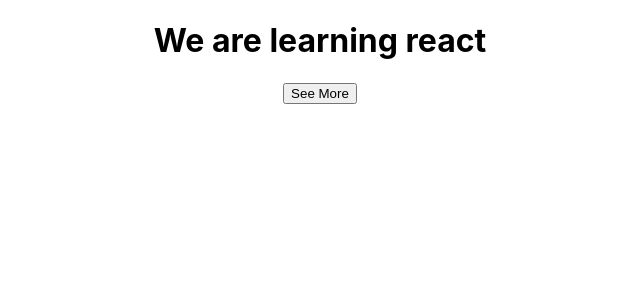
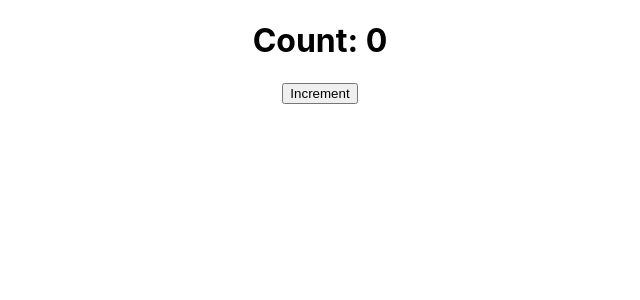
Before and after one commit to mukesh-mahato/Learn-React, a React (Create React App) app: page / in a window 1280 px wide. Shown: the top 300 px of the page, without its empty margins (320-960 px from the left). Built offline with nearby package versions, Linux system fonts and the light colour scheme.

Commit message:
SetStateCounter

```diff
--- a/src/App.js
+++ b/src/App.js
@@ -4,6 +4,7 @@
 import FunctionalComponent from './Components/FunctionalComponent';
 import JSX from './Components/JSX';
 import State from './Components/State'
+import SetStateCounter from './Components/SetStateCounter';
 
 function App() {
   return (
@@ -11,7 +12,8 @@
       {/* <FunctionalComponent name='Bruce'/>
      <ClassComponent name='Mr. Beast'/> */}
       {/* <JSX/> */}
-      <State />
+      {/* <State /> */}
+      <SetStateCounter />
     </div>
   );
 }
--- /dev/null
+++ b/src/Components/SetStateCounter.js
@@ -0,0 +1,27 @@
+import React, { Component } from 'react'
+
+class SetStateCounter extends Component {
+
+    constructor(props) {
+        super(props)
+        this.state = {
+            count: 0
+        }
+    }
+
+    increment(){
+        this.setState({
+            count: this.state.count + 1
+        }, () => {console.log(this.state.count)})
+    }
+  render() {
+    return (
+      <div>
+        <h1>Count: {this.state.count}</h1>
+        <button onClick={() => this.increment()}>Increment</button>
+      </div>
+    )
+  }
+}
+
+export default SetStateCounter
```
